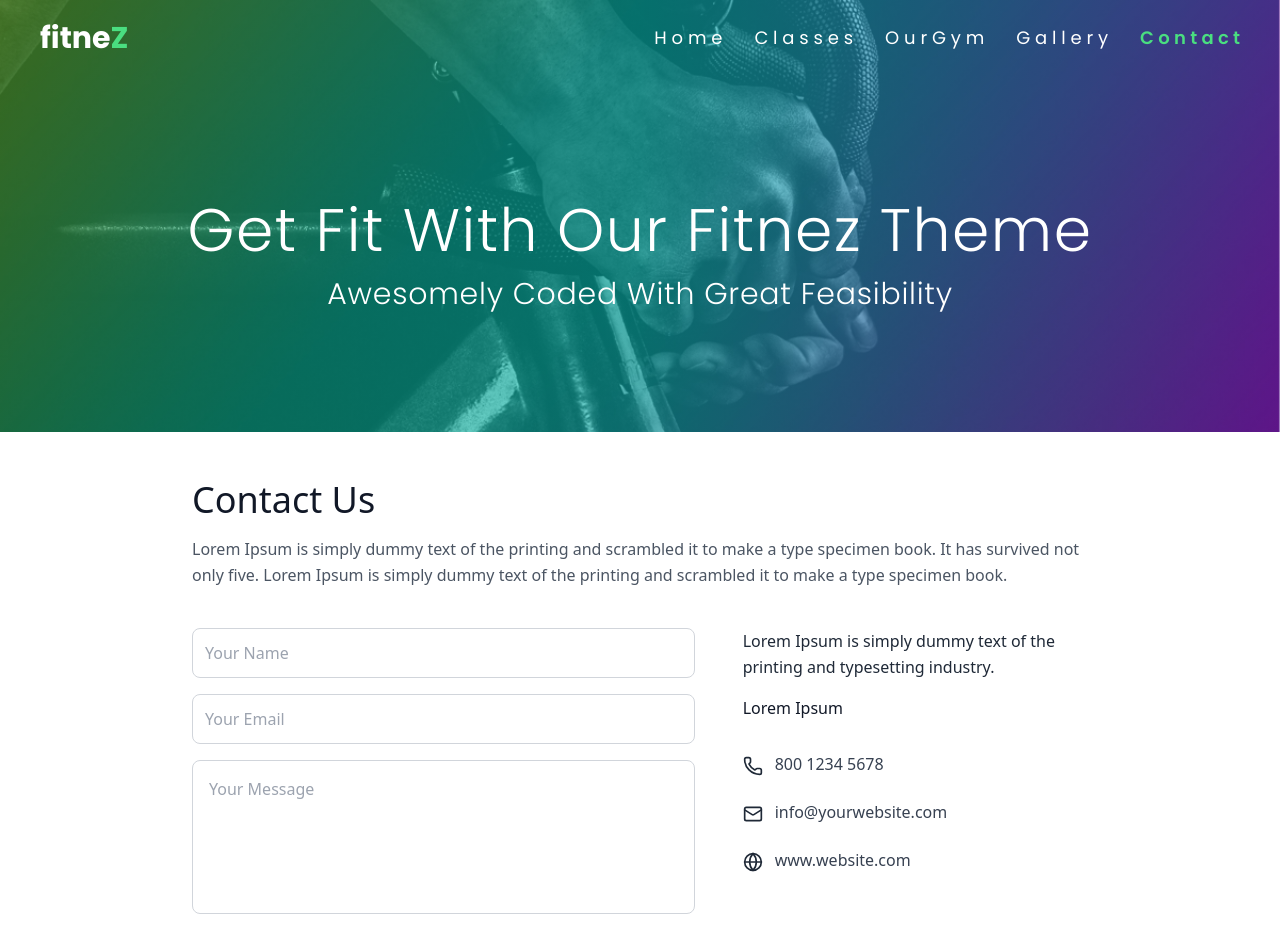
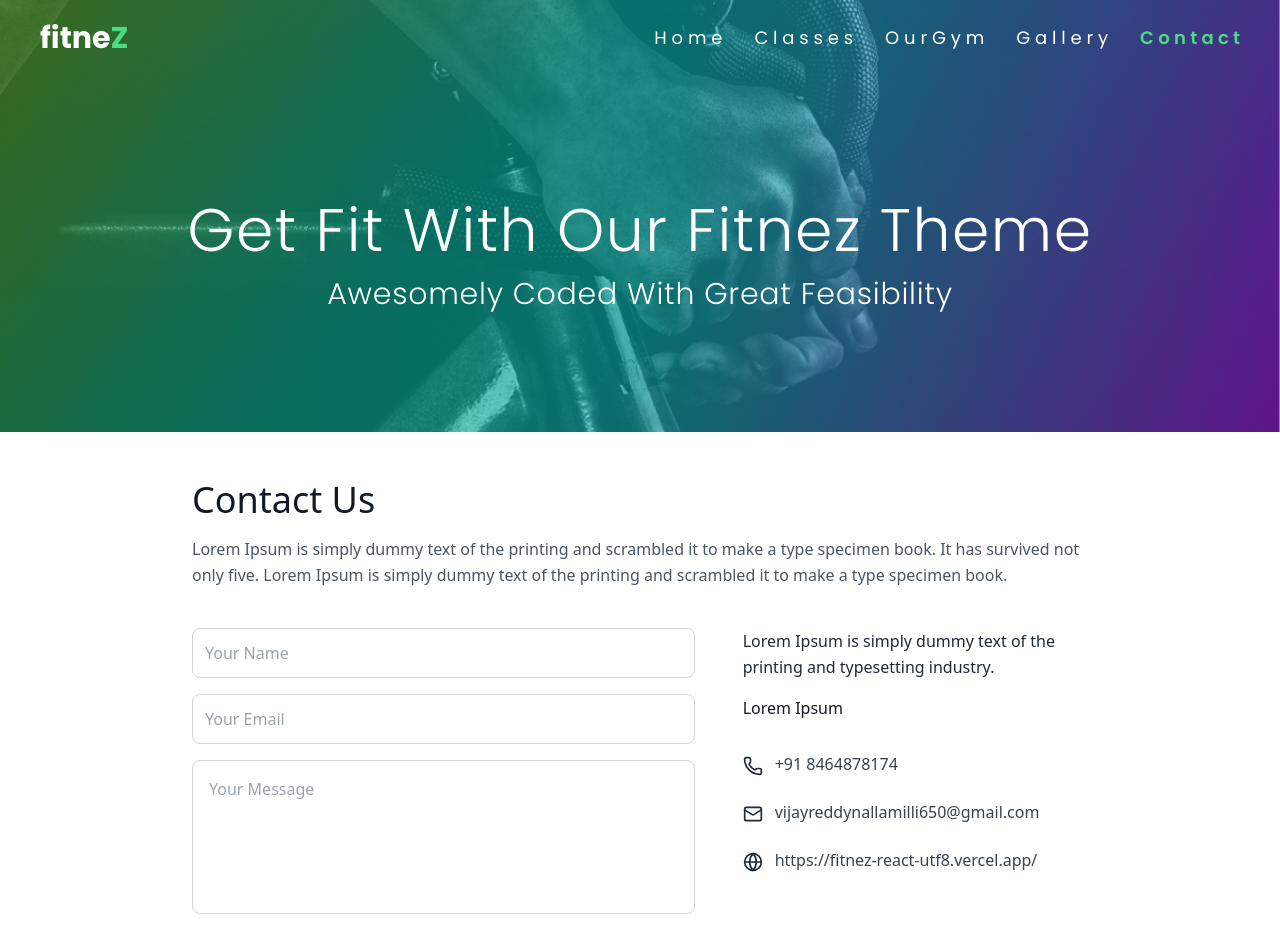
Before and after one commit to Vijaynallamilli-306/fitnez-react, a React (Create React App) app: page /contact in a window 1280 px wide. Shown: the top 934 px of the page. Built offline with nearby package versions, Linux system fonts and the light colour scheme.

Commit message:
Update contact details and vercel config

```diff
--- a/src/Components/contact/ContactForm.jsx
+++ b/src/Components/contact/ContactForm.jsx
@@ -94,9 +94,9 @@ const ContactForm = () => {
 
             {/* Contact Information List */}
             <div className="space-y-6">
-              <ContactDetailItem Icon={Phone} text="800 1234 5678" />
-              <ContactDetailItem Icon={Mail} text="info@yourwebsite.com" />
-              <ContactDetailItem Icon={Globe} text="www.website.com" />
+              <ContactDetailItem Icon={Phone} text="+91 8464878174" />
+              <ContactDetailItem Icon={Mail} text="vijayreddynallamilli650@gmail.com" />
+              <ContactDetailItem Icon={Globe} text="https://fitnez-react-utf8.vercel.app/" />
             </div>
           </div>
         </div>
```
Also changed, not shown: vercel.json.
